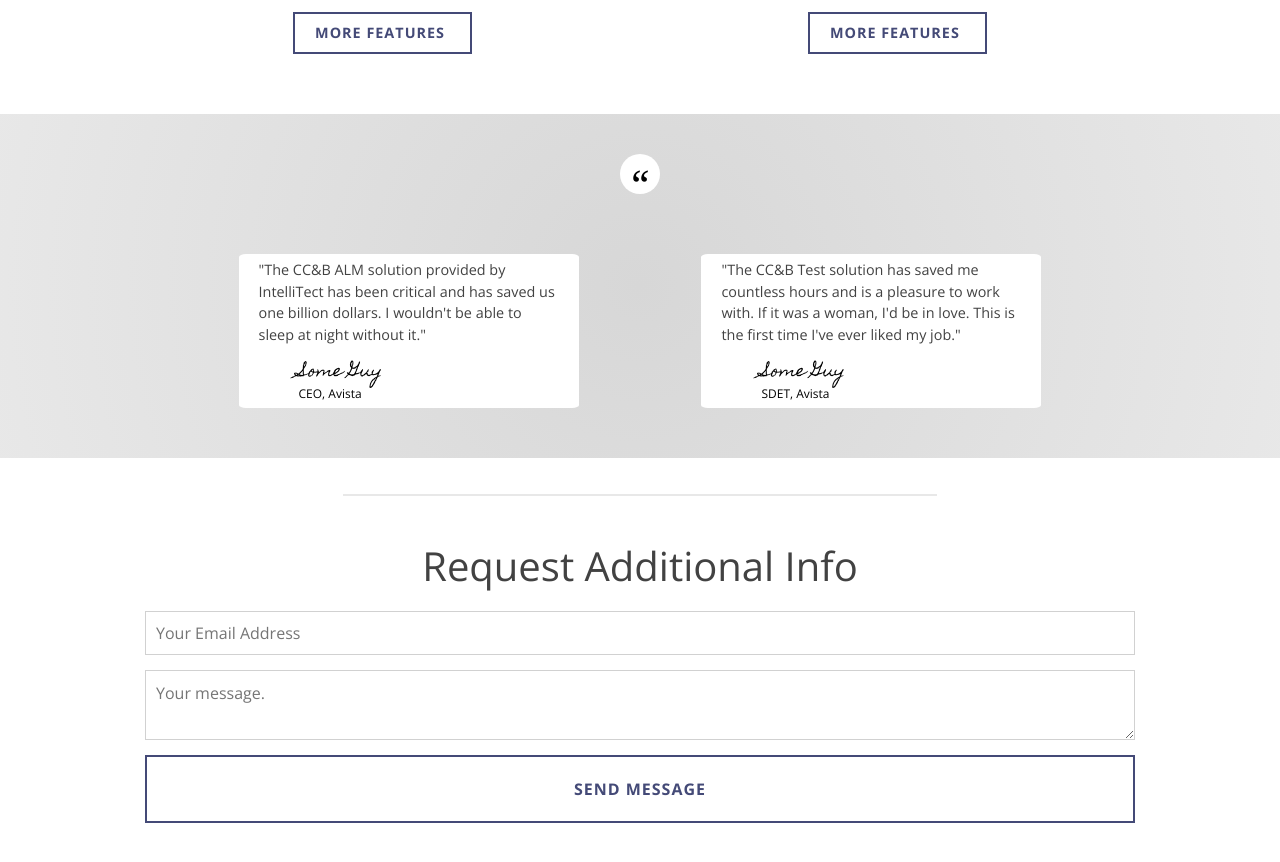
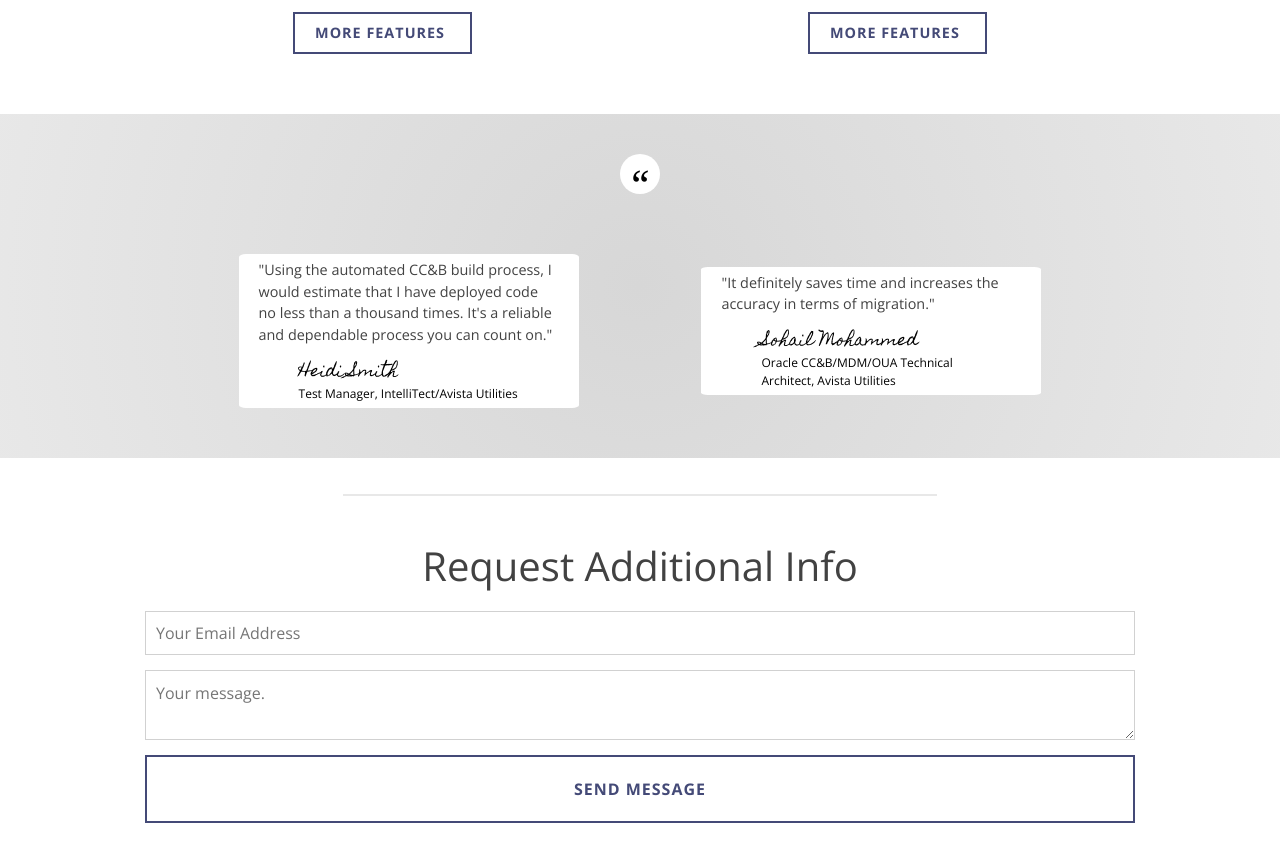
Before and after one commit to IntelliTect/CCBAutomation-website, a Jekyll site: the page built from index.html, in a window 1280 px wide and 900 px high, scrolled down 1470 px. Shown: the top 862 px of the window. Built offline with Jekyll 4.4.1, drawn with Linux system fonts in a browser that asks for light colours; nearby versions of some CDN libraries.

Commit message:
updated testimonials

```diff
--- a/_data/value.yml
+++ b/_data/value.yml
@@ -68,14 +68,14 @@ offerings:
         description: Before any deployment, a file system backup will execute automatically, and all change history will be stored on the CC&B system as an audit trail.
         icon: icon-power
 testimonials:
-  - name: Some Guy
-    position: CEO
-    company: Avista
-    testimonial: The CC&B ALM solution provided by IntelliTect has been critical and has saved us one billion dollars. I wouldn't be able to sleep at night without it.
-  - name: Some Guy
-    position: SDET
-    company: Avista
-    testimonial: The CC&B Test solution has saved me countless hours and is a pleasure to work with. If it was a woman, I'd be in love. This is the first time I've ever liked my job.
+  - name: Heidi Smith
+    position: Test Manager
+    company: IntelliTect/Avista Utilities
+    testimonial: Using the automated CC&B build process, I would estimate that I have deployed code no less than a thousand times. It's a reliable and dependable process you can count on.
+  - name: Sohail Mohammed
+    position: Oracle CC&B/MDM/OUA Technical Architect
+    company: Avista Utilities
+    testimonial: It definitely saves time and increases the accuracy in terms of migration.
 
 faqs:
   - question: Do these solutions handle customized CC&B instances?
```
